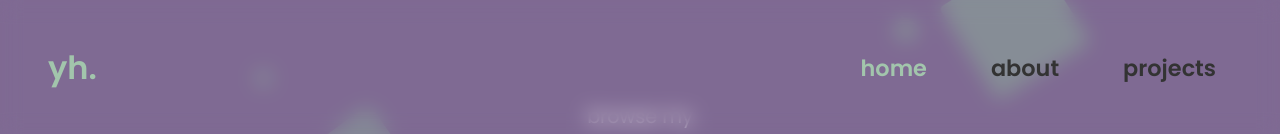
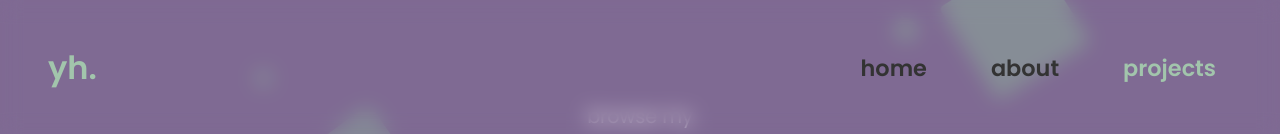
Before and after one commit to antarc0y/antarc0y.github.io, a SvelteKit app: page /projects in a window 1280 px wide. Shown: the top 134 px of the page. Built offline with nearby package versions, Linux system fonts and the light colour scheme.

Commit message:
no trailing slash

```diff
--- a/src/components/nav.svelte
+++ b/src/components/nav.svelte
@@ -1,35 +1,25 @@
 <script>
-	// @ts-nocheck
+	import { page } from '$app/stores';
 
-	function toggleMenu(event) {
+	console.log($page);
+
+	$: routeId = $page.url.pathname;
+	function toggleMenu() {
 		const menu = document.querySelector('.menu-links');
 		const icon = document.querySelector('.hamburger-icon');
+		// @ts-ignore
 		menu.classList.toggle('open');
+		// @ts-ignore
 		icon.classList.toggle('open');
-
-		// Remove active class from all links
-		document.querySelectorAll('.nav-links a, .menu-links a').forEach((link) => {
-			link.classList.remove('active');
-		});
-
-		event.target.classList.add('active');
-	}
-
-	function handleNavClick(event) {
-		document.querySelectorAll('.nav-links a, .menu-links a').forEach((link) => {
-			link.classList.remove('active');
-		});
-
-		event.target.classList.add('active');
 	}
 </script>
 
 <nav id="desktop-nav">
 	<div class="logo">yh.</div>
 	<ul class="nav-links">
-		<a href="/" class="active" on:click={handleNavClick}>home</a>
-		<a href="/about" on:click={handleNavClick}>about</a>
-		<a href="/projects" on:click={handleNavClick}>projects</a>
+		<a href="/" class:active={routeId === '/'}>home</a>
+		<a href="/about" class:active={routeId === '/about'}>about</a>
+		<a href="/projects" class:active={routeId === '/projects'}>projects</a>
 	</ul>
 </nav>
 
@@ -43,9 +33,9 @@
 			<span />
 		</div>
 		<ul class="menu-links">
-			<a href="/" class="active" on:click={toggleMenu}>home</a>
-			<a href="/about" on:click={toggleMenu}>about</a>
-			<a href="/projects" on:click={toggleMenu}>projects</a>
+			<a href="/" class:active={routeId === '/'} on:click={toggleMenu}>home</a>
+			<a href="/about" class:active={routeId === '/about'} on:click={toggleMenu}>about</a>
+			<a href="/projects" class:active={routeId === '/projects'} on:click={toggleMenu}>projects</a>
 		</ul>
 	</div>
 </nav>
@@ -78,44 +68,24 @@
 		color: #a2c5ac;
 	}
 
-	.nav-links a {
+	.nav-links a,
+	.menu-links a {
 		color: #333;
 		text-decoration: none;
 		padding: 0.5rem 1rem;
 		font-weight: bold;
 		position: relative;
 		overflow: hidden;
-		background: linear-gradient(to right, #a2c5ac 50%, #333 50%);
-		background-size: 200% 100%;
-		background-position: right bottom;
-		transition: background-position 0.5s ease-out, color 0.5s ease-out;
-		-webkit-background-clip: text;
-		-webkit-text-fill-color: transparent;
+		background: none;
+		transition: color 0.5s ease-out;
 	}
 
-	.menu-links a {
-		display: block;
-		padding: 10px;
-		text-align: center;
-		font-size: 20px;
-		color: white;
-		transition: all 0.3 ease-in-out;
-	}
-
+	.nav-links a:hover,
 	.menu-links a:hover {
 		color: #a2c5ac;
 	}
 
-	.nav-links a:hover {
-		background-position: left bottom;
-		color: #a2c5ac;
-	}
-
-	.nav-links a.active {
-		background-position: left bottom;
-		color: #a2c5ac;
-	}
-
+	.nav-links a.active,
 	.menu-links a.active {
 		color: #a2c5ac;
 	}
--- a/src/routes/styles.css
+++ b/src/routes/styles.css
@@ -86,7 +86,7 @@ a:hover {
 
 .hamburger-icon span {
 	width: 100%;
-	height: 2px;
+	height: 3px;
 	background-color: #a2c5ac;
 	transition: all 0.3 ease-in-out;
 }
--- a/svelte.config.js
+++ b/svelte.config.js
@@ -3,7 +3,8 @@ import adapter from '@sveltejs/adapter-auto';
 /** @type {import('@sveltejs/kit').Config} */
 const config = {
 	kit: {
-		adapter: adapter()
+		adapter: adapter(),
+		trailingSlash: 'never'
 	}
 };
 
```
